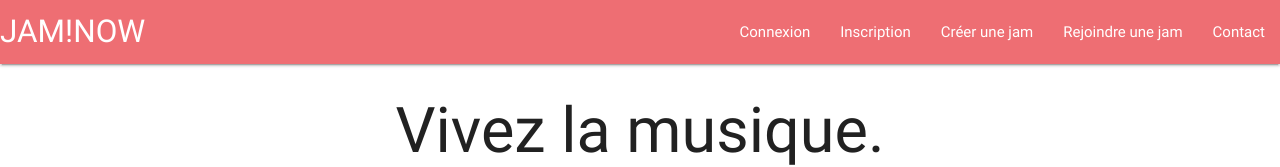
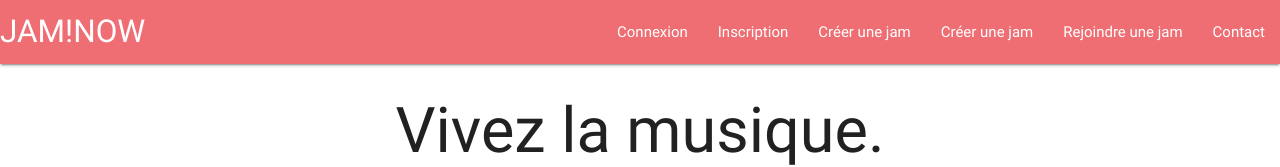
Before and after one commit to nineaz/jamnow-project, a website: page src/public/views/index.html in a window 1280 px wide. Shown: the top 167 px of the page. Drawn offline with nearby package versions, Linux system fonts and the light colour scheme; files that its build step writes are made by us from their sources.

```diff
--- a/src/public/views/index.html
+++ b/src/public/views/index.html
@@ -36,6 +36,7 @@
       <ul class="nav-liste right hide-on-med-and-down">
         <li><a  ui-sref="connexion">Connexion</a></li>
         <li><a  ui-sref="inscription">Inscription</a></li>
+        <li><a  ui-sref="jam">Créer une jam</a></li>
         <li><a  ui-sref="newjam">Créer une jam</a></li>
         <li><a  ui-sref="jam">Rejoindre une jam</a></li>
         <li><a  ui-sref="contact">Contact</a></li>
```
